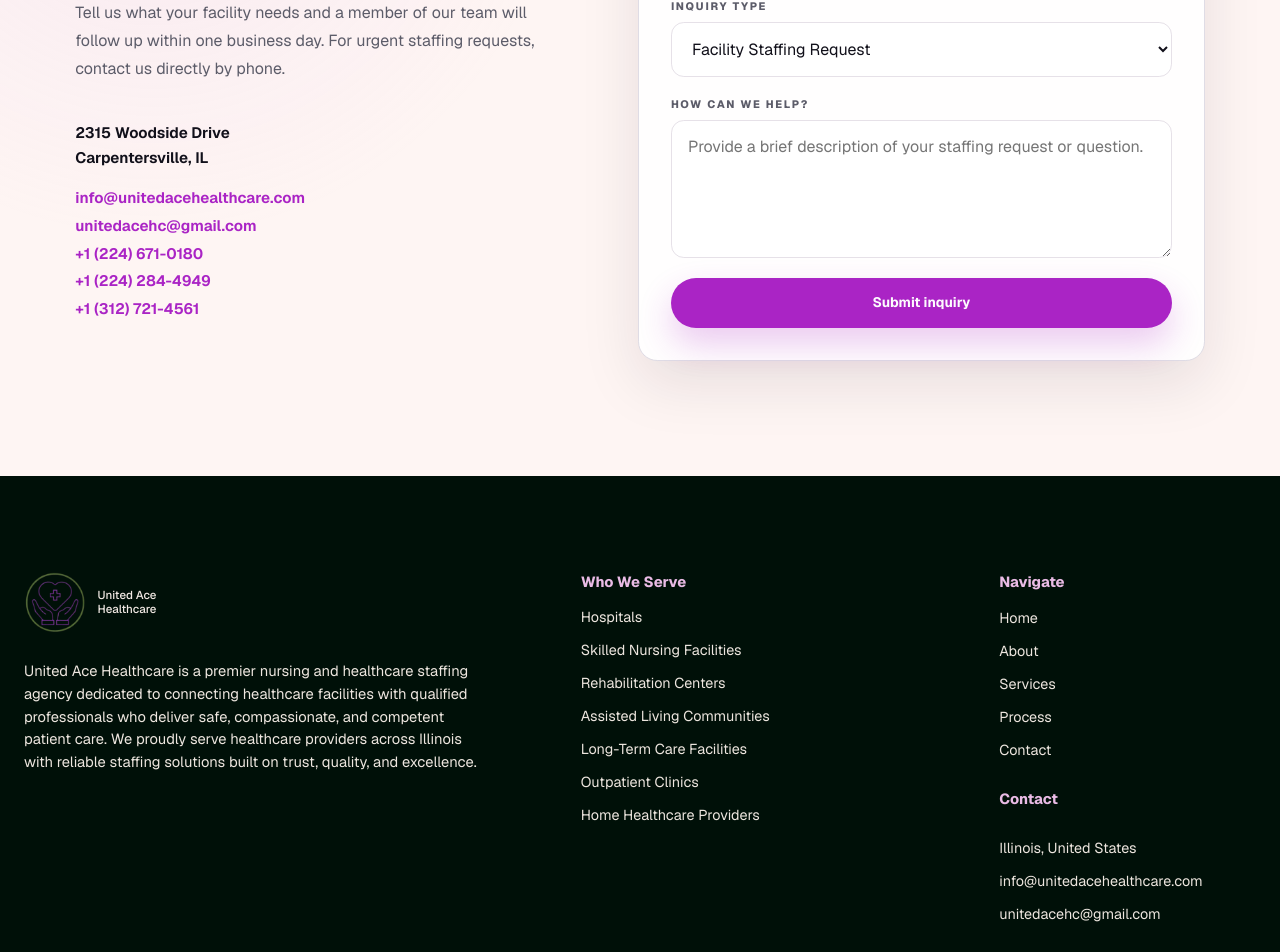
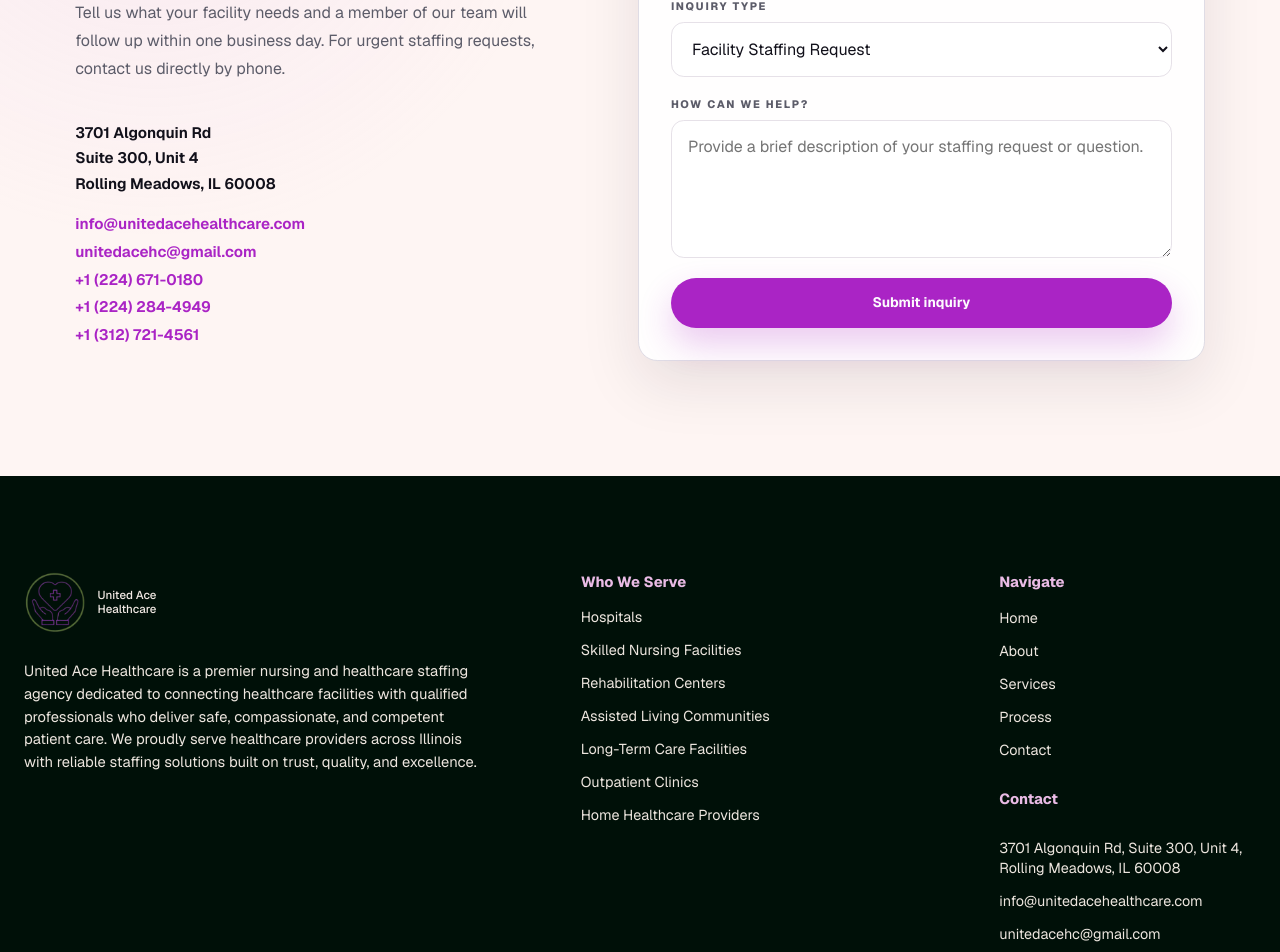
Before and after one commit to Spec077/uah-v2, a React (Vite) app: page / in a window 1280 px wide. Shown: the part 6700-7652 px from the top of the page. Built offline with nearby package versions, Linux system fonts and the light colour scheme.

Commit message:
address update.

```diff
--- a/applicant-confirmation.html
+++ b/applicant-confirmation.html
@@ -60,7 +60,7 @@
 
         <div class="footer">
           <p class="name">United Ace Healthcare</p>
-          <p>2315 Woodside Drive, Carpentersville, IL</p>
+          <p>3701 Algonquin Rd, Suite 300, Unit 4, Rolling Meadows, IL 60008</p>
           <p><a href="https://unitedacehealthcare.com">unitedacehealthcare.com</a></p>
           <p style="margin-top:14px; color:#8a8194;">This is an automated email - please do not reply directly.</p>
         </div>
--- a/src/Careers.jsx
+++ b/src/Careers.jsx
@@ -1256,7 +1256,7 @@
               </div>
               <div>
                 <p>Office</p>
-                <span>2315 Woodside Drive, Carpentersville, IL</span>
+                <span>3701 Algonquin Rd, Suite 300, Unit 4, Rolling Meadows, IL 60008</span>
               </div>
             </div>
           </div>
--- a/src/Home.jsx
+++ b/src/Home.jsx
@@ -678,9 +678,11 @@
                 </p>
                 <div className="contact-details">
                   <address>
-                    2315 Woodside Drive
+                    3701 Algonquin Rd
                     <br />
-                    Carpentersville, IL
+                    Suite 300, Unit 4
+                    <br />
+                    Rolling Meadows, IL 60008
                   </address>
                   <a href="mailto:info@unitedacehealthcare.com">info@unitedacehealthcare.com</a>
                   <a href="mailto:unitedacehc@gmail.com">unitedacehc@gmail.com</a>
--- a/src/components/home/SiteFooter.jsx
+++ b/src/components/home/SiteFooter.jsx
@@ -59,7 +59,7 @@
 
             <h2>Contact</h2>
             <address>
-              <span>Illinois, United States</span>
+              <span>3701 Algonquin Rd, Suite 300, Unit 4, Rolling Meadows, IL 60008</span>
               <a href="mailto:info@unitedacehealthcare.com">info@unitedacehealthcare.com</a>
               <a href="mailto:unitedacehc@gmail.com">unitedacehc@gmail.com</a>
             </address>
```
